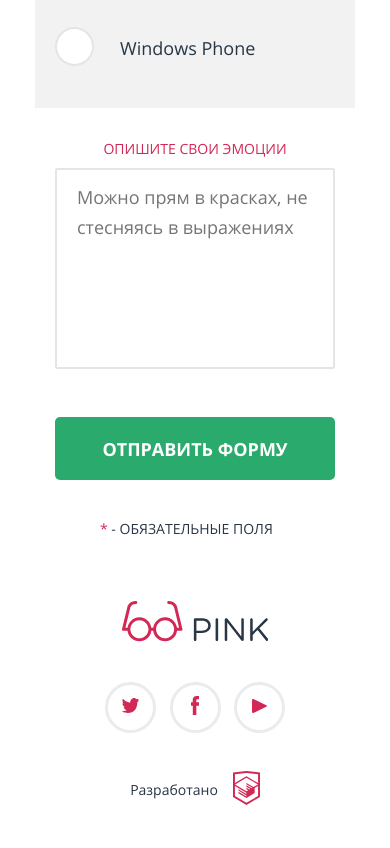
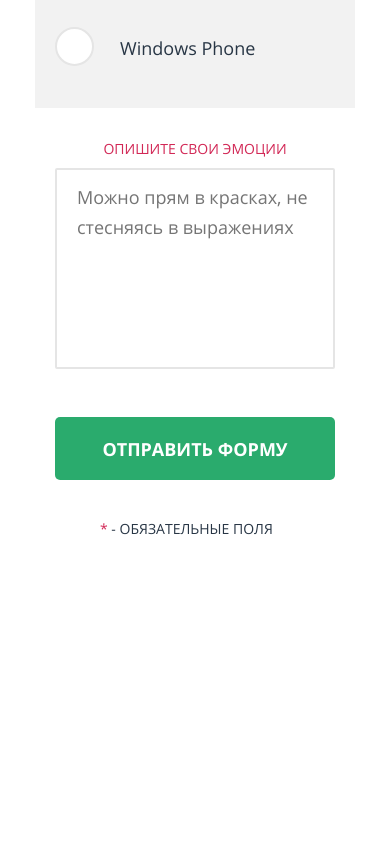
Before and after one commit to Anastasiushka/691317-pink, a website: page source/form.html in a window 390 px wide. Shown: the part 2175-3023 px from the top of the page. After the commit the page ends 2756 px from the top, so only its background shows below. Drawn offline with nearby package versions, Linux system fonts and the light colour scheme; files that its build step writes are made by us from their sources.

Commit message:
Исправления после валидатора

```diff
--- a/source/form.html
+++ b/source/form.html
@@ -161,7 +161,7 @@
         </fieldset>
 
         <fieldset class="competition-form__fieldset competition-form__fieldset--textarea">
-          <legend class="competition-form__fieldset-title competition-form__fieldset-title--emotions" for="emotions">Опишите свои эмоции</legend>
+          <legend class="competition-form__fieldset-title competition-form__fieldset-title--emotions">Опишите свои эмоции</legend>
           <textarea class="competition-form__input competition-form__textarea" id="emotions" name="emotions-description" placeholder="Можно прям в красках, не стесняясь в выражениях"></textarea>
         </fieldset>
 
@@ -170,9 +170,8 @@
 
       <p class="competition-form__text"><span class="competition-form__text-inner">*</span> - обязательные <span class="competition-form__text--hidden">для заполнения</span> поля</p>
     </main>
-  </body>
 
-  <footer class="footer">
+    <footer class="footer footer--mobile-hidden">
       <svg class="footer__logo footer__logo--mobile" width="146.3px" height="40.375px">
         <use xlink:href="#footer__logo--mobile"></use>
       </svg>
@@ -182,24 +181,24 @@
       <ul class="footer__social-icons social-icons__list">
         <li class="social-icons__item">
           <a class="social-icons__link" href="#" title="Перейти на страницу Twitter">
-          <img class="social-icons__icon" src="img/icon-twitter.svg" width="17.5px" height="14.663px" alt="Логотип Twitter">
+            <img class="social-icons__icon" src="img/icon-twitter.svg" width="18" height="15" alt="Логотип Twitter">
           </a>
         </li>
         <li class="social-icons__item">
           <a class="social-icons__link" href ="#" title="Перейти на страницу Facebook">
-          <img class="social-icons__icon" src="img/icon-facebook.svg" width="8.673px" height="18.944px" alt="Логотип Facebook">
+            <img class="social-icons__icon" src="img/icon-facebook.svg" width="9" height="19" alt="Логотип Facebook">
           </a>
         </li>
         <li class="social-icons__item">
           <a class="social-icons__link" href="#" title="Перейти на страницу Youtube">
-          <img class="social-icons__icon" src="img/icon-youtube.svg" width="14.64px" height="13.96px" alt="Логотип Youtube">
+            <img class="social-icons__icon" src="img/icon-youtube.svg" width="15" height="14" alt="Логотип Youtube">
           </a>
         </li>
       </ul>
       <div class="footer__item">
         <span class="footer__develop">Разработано</span>
         <a class="footer__develop-link" href="#" title="Перейти на страницу HTML Academy">
-        <img class="footer__develop-icon" src="img/logo-htmlacademy.svg" width="26.943px" height="34.09px" alt="Логотип HTML Academy">
+          <img class="footer__develop-icon" src="img/logo-htmlacademy.svg" width="30" height="35" alt="Логотип HTML Academy">
         </a>
       </div>
     </footer>
@@ -207,7 +206,7 @@
     <div class="modal">
       <div class="modal-success">
         <h2 class="modal__header">Ваша заявка отправлена</h2>
-      <p class="modal__text modal__text--success">Спасибо за ваше участие, ваша заявка уже поступила к нам. В ближайшее время мы рассмотрим ее и оповестим вас.</p>
+        <p class="modal__text modal__text--success">Спасибо за ваше участие, ваша заявка уже поступила к нам. В ближайшее время мы рассмотрим ее и  оповестим вас.</p>
         <div class="modal__container modal__container--success">
           <button class="modal__button modal__button--success" type="button">Закрыть окно</button>
         </div>
@@ -223,4 +222,5 @@
         </div>
       </div>
     </div>
+  </body>
 </html>
```
Also changed, not shown: source/index.html (+9 -8 lines), source/photo.html (+6 -6 lines). Lines whose indentation alone changed are shown as unchanged.
